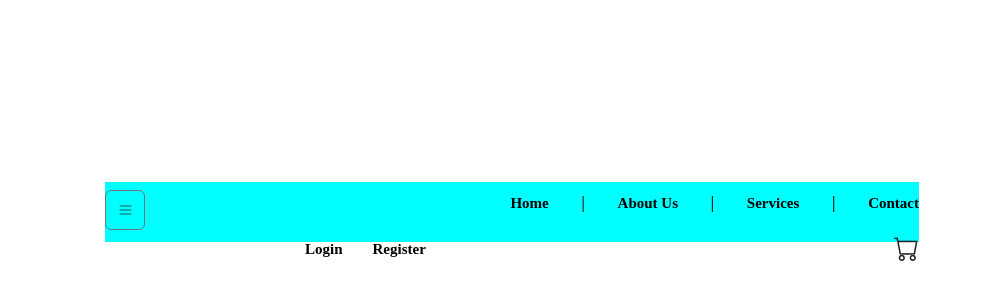
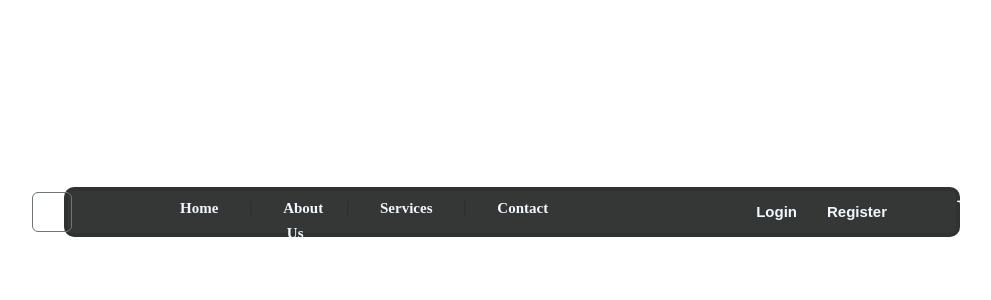
Before and after one commit to Bhanuka10/Keels_webpage, a React (Vite) app in the folder Front/: page / in a window 1280 px wide. Shown: the part 188-488 px from the top of the page, without its empty margins (128-1119 px from the left). Built offline with nearby package versions, Linux system fonts and the light colour scheme.

Commit message:
color balancing in nav bar

```diff
--- a/Front/src/Components/Navigation/Navigation.css
+++ b/Front/src/Components/Navigation/Navigation.css
@@ -1,21 +1,34 @@
 
-.navbar{
+.navbarr{
     width: 90%;
-    height: 60px;
-    background-color: aqua;
+    height: 50px;
+    background-color: rgb(53, 54, 54);
     display: flex;
     justify-content: center;
     align-items: center;
     margin: 0 auto;
-    padding-left: 20px;
-    padding-right: 30px; /* Increased from 20px to 30px */
 
+    padding-right: 10px; /* Increased from 20px to 30px */
+    color: white;
+    border-radius: 10px;
+    border: solid 4px rgba(0, 0, 0, 0.1);
 
 }
+
 .btn-outline-secondary{
-    padding-left: 20px;
+
     width: 40px;
-    height: 40px;}
+    height: 40px;
+    background-color: rgb(47, 49, 49);
+    margin: 0 auto;
+    align-items: center;
+    display: flex;
+
+}
+.navbar-toggler-icon{
+    width: 15px;
+    height: 10px;
+}
 .btn-outline-secondary span{
     align-items: center;
     display: flex;
@@ -23,19 +36,28 @@
     margin: 0 auto;
 }
 .navbar-content {
-    background-color: aqua;
+
     display: flex;
-    justify-content: right;
-    align-items: right;
-    text-align: right;
+    justify-content: center;
+    align-items: center;
+    text-align: center;
     padding-left: 100px;
+    margin: 0 auto;
+    align-items: center;
+    padding-top: 15px
+
 }
 .navbar-content ul {
     list-style-type: none;
     margin: 0;
     padding: 0;
     display: flex;
-   gap: 30px;
+   gap: 20px;
+
+}
+.navbar-content ul li a{
+   padding : 5px 8px;
+   border-radius: 2px;
 
 }
 .navbar-content ul li a{
@@ -44,9 +66,16 @@
     font-family: poppins;
     text-decoration: none;
     font-size: 15px;
-    color: black;
+    color: aliceblue;
     font-weight: 600;
 
+}
+.navbar-content ul li a:hover{
+    background-color: rgb(79, 78, 78);
+}
+
+.navbar-content p{
+    color: rgb(46, 46, 46);
 }
 .login-part{
     display: flex;
@@ -54,22 +83,37 @@
     margin-left: 0px;
     font-family: poppins;
     font-size: 15px;
-    color: black;
+
     font-weight: 600;
     padding-left: 200px;
 }
 .login-part a{
     text-decoration: none;
-    color: black;
-    cursor: pointer;
-    font-family: poppins;
-    font-size: 15px;
-    color: black;
-    font-weight: 600;
+  color: aliceblue;
+  cursor: pointer;
+  font-family: Poppins, sans-serif;
+  font-size: 15px;
+  font-weight: 600;
+  transition: color 0.9s cubic-bezier(0.075, 0.82, 0.165, 1),
+              text-decoration-color 0.9s cubic-bezier(0.075, 0.82, 0.165, 1);
+
+}
+.login-part a:hover{
+
+    color: #4b72dd; /* Example: smooth color change */
+  text-decoration: underline;
 
 }
 
 /* Added styling for cart icon with margin */
 .bi-cart {
-    margin-left: 10px; /* Add space before the cart icon */
+    margin-left: 70px; /* Add space before the cart icon */
+    cursor: pointer;
+    transition: 0.5s;
+
+
 }
+.bi-cart:hover {
+    color: aqua;
+
+}
--- a/Front/src/Components/Navigation/Navigation.jsx
+++ b/Front/src/Components/Navigation/Navigation.jsx
@@ -8,8 +8,8 @@ import 'bootstrap-icons/font/bootstrap-icons.css';
 function Navigation() {
   return (
     <div>
-        <div className='navbar'>
-            <div>
+        <div className='navbarr'>
+            <div className='"navbar navbar-expand-lg navbar-dark bg-dark"'>
                 <button
   className="btn btn-outline-secondary"
   type="button"
@@ -17,7 +17,7 @@ function Navigation() {
   data-bs-target="#sidebar"
   aria-controls="sidebar"
 >
-  <span className="navbar-toggler-icon" style={{ width: '15px', height: '10px' , }}></span>
+  <span className="navbar-toggler-icon" style={{ width: '15px', height: '10px'  }}></span>
 </button>
 
             </div>
```
